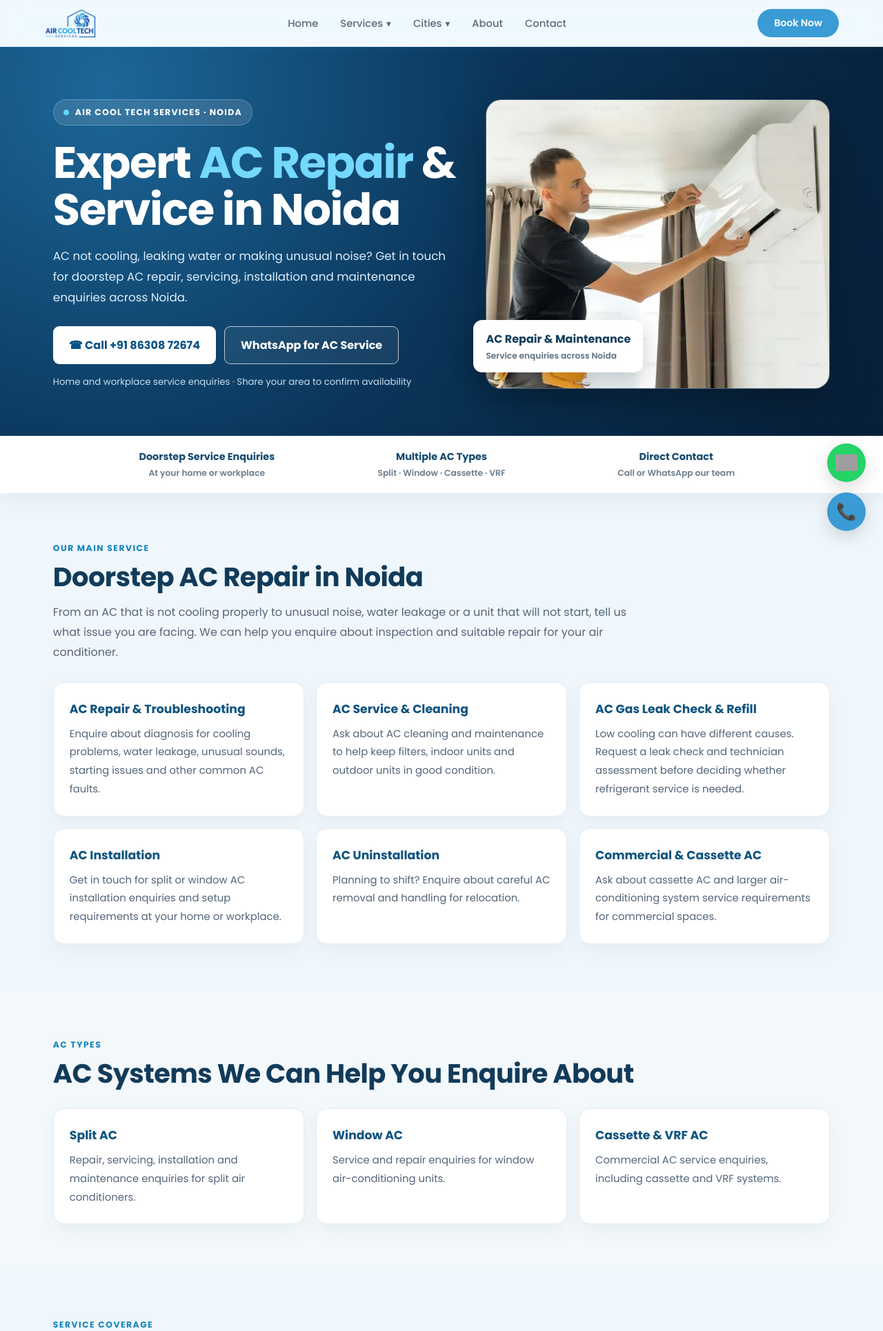
After one commit to AircoolTechServices/AirCoolTechServices, a Flask app: page /noida in a window 1280 px wide. The commit adds this page. Shown: the top 1930 px of the page at 69% size. Run offline with Flask 3, Linux system fonts and the light colour scheme; grey boxes are pictures that could not be loaded.

Commit message:
Add Noida AC repair SEO landing page
* Add dedicated Noida AC service landing page

* Add Noida route and sitemap entry

* Link Noida city section to its SEO landing page

* Link Noida in the site navigation

* Link Noida in the site footer

```diff
--- a/app.py
+++ b/app.py
@@ -22,6 +22,11 @@ def cities():
 @app.route('/bangalore')
 def bangalore():
     return render_template('pages/bangalore.html')
+
+
+@app.route('/noida')
+def noida():
+    return render_template('pages/noida.html')
 
 
 @app.route('/about')
@@ -85,7 +90,7 @@ def sitemap_xml():
         '/', '/services', '/cities', '/bangalore', '/about',
         '/ac-repair', '/cassette-ac', '/vrf-ac', '/fridge-repair',
         '/washing-machine', '/geyser-repair', '/contact',
-        '/privacy-policy'
+        '/privacy-policy', '/noida'
     ]
     urls = ''.join(
         f'<url><loc>https://www.aircooltechservices.com{path}</loc></url>'
--- a/templates/pages/cities.html
+++ b/templates/pages/cities.html
@@ -268,7 +268,7 @@
         <span class="city-tag">Available Now</span>
       </div>
     </a>
-    <a href="#Noida" class="city-card">
+    <a href="{{ url_for('noida') }}" class="city-card">
       <img src="https://images.unsplash.com/photo-1477587458883-47145ed94245?w=600&auto=format&fit=crop" alt="Noida" />
       <div class="city-overlay"></div>
       <div class="city-info">
@@ -372,6 +372,7 @@
     <div class="city-block-header">
       <div class="city-title-box">
         <h2>Premium Care in <span>Noida</span></h2>
+        <p><a href="{{ url_for('noida') }}" style="color: var(--blue); font-weight: 800;">Explore AC Repair in Noida →</a></p>
         <p>The Delhi NCR's most trusted technicians for all home appliances.</p>
       </div>
       <div class="city-cta-footer" style="margin-top: 0;">
--- /dev/null
+++ b/templates/pages/noida.html
@@ -0,0 +1,178 @@
+{% extends 'base.html' %}
+
+{% block title %}AC Repair in Noida | AC Service & Installation – Air Cool Tech{% endblock %}
+{% block meta_description %}<meta name="description" content="Need AC repair in Noida? Air Cool Tech Services provides doorstep AC repair, installation, uninstallation, cleaning and gas leak checks. Call or WhatsApp to enquire." />{% endblock %}
+{% block canonical_url %}<link rel="canonical" href="https://www.aircooltechservices.com/noida" />{% endblock %}
+
+{% block extra_css %}
+<style>
+.bng-hero{position:relative;overflow:hidden;background:radial-gradient(circle at 12% 10%,#1c6799 0,#0a3458 48%,#071f38 100%);color:#fff;padding:76px 6% 68px}
+.bng-hero-inner,.bng-section-inner{max-width:1160px;margin:auto}
+.bng-hero-layout{display:grid;grid-template-columns:1.08fr .92fr;align-items:center;gap:42px}
+.bng-eyebrow{display:inline-flex;align-items:center;gap:9px;background:rgba(255,255,255,.12);border:1px solid rgba(255,255,255,.22);padding:9px 14px;border-radius:30px;font-size:.78rem;letter-spacing:1.2px;font-weight:800}
+.bng-eyebrow:before{content:"";width:8px;height:8px;background:#63d7ff;border-radius:50%}
+.bng-hero h1{font-size:clamp(2.35rem,5vw,4.1rem);line-height:1.06;letter-spacing:-1.5px;margin:20px 0 18px;font-weight:900;max-width:690px}
+.bng-hero h1 span{color:#74d8ff}.bng-hero-copy{max-width:610px;margin:0 0 26px;line-height:1.8;font-size:1.05rem;color:#dceefa}
+.bng-actions{display:flex;gap:12px;flex-wrap:wrap}.bng-btn{display:inline-flex;align-items:center;justify-content:center;gap:9px;padding:14px 23px;border-radius:9px;text-decoration:none;font-weight:850;transition:transform .2s,box-shadow .2s}.bng-btn:hover{transform:translateY(-2px);box-shadow:0 10px 24px rgba(0,0,0,.16)}
+.bng-btn-light{background:#fff;color:#075184}.bng-btn-outline{border:1px solid rgba(255,255,255,.7);color:#fff;background:rgba(255,255,255,.06)}
+.bng-hero-note{font-size:.83rem;color:#c5dfef;margin-top:16px}.bng-hero-visual{position:relative}
+.bng-hero-photo{width:100%;height:420px;object-fit:cover;display:block;border-radius:22px;border:1px solid rgba(255,255,255,.25);box-shadow:0 25px 65px rgba(0,0,0,.3)}
+.bng-photo-tag{position:absolute;left:-18px;bottom:24px;background:#fff;color:#123d5b;border-radius:13px;padding:15px 18px;box-shadow:0 12px 35px rgba(0,0,0,.2);font-weight:850}.bng-photo-tag small{display:block;font-size:.76rem;color:#5c7182;font-weight:600;margin-top:3px}
+.bng-proofbar{background:#fff;box-shadow:0 8px 30px rgba(18,59,90,.08);position:relative;z-index:2}.bng-proof-inner{max-width:1160px;margin:auto;padding:20px 6%;display:grid;grid-template-columns:repeat(3,1fr);gap:14px;text-align:center}.bng-proof-item{font-size:.9rem;font-weight:800;color:#164b70}.bng-proof-item span{display:block;color:#6c7e8e;font-size:.77rem;font-weight:600;margin-top:4px}
+.bng-section{padding:66px 6%}.bng-section.alt{background:#f3f8fb}.bng-kicker{text-transform:uppercase;letter-spacing:1.5px;color:#1385bd;font-weight:850;font-size:.77rem}.bng-section h2{font-size:clamp(1.7rem,3vw,2.45rem);line-height:1.15;margin:9px 0 15px;color:#123b5a;letter-spacing:-.6px}.bng-section p{line-height:1.8;color:#536579;max-width:850px}
+.bng-grid{display:grid;grid-template-columns:repeat(3,minmax(0,1fr));gap:17px;margin-top:28px}.bng-card{background:#fff;border:1px solid #e2edf4;border-radius:16px;padding:25px 23px;box-shadow:0 9px 26px rgba(15,65,95,.055);transition:transform .2s,box-shadow .2s}.bng-card:hover{transform:translateY(-4px);box-shadow:0 16px 34px rgba(15,65,95,.1)}.bng-card h3{color:#0c527f;margin:0 0 10px;font-size:1.08rem}.bng-card p{margin:0;font-size:.93rem}.bng-card-icon{width:43px;height:43px;border-radius:12px;background:#e9f6fc;display:grid;place-items:center;font-size:1.35rem;margin-bottom:16px}
+.bng-area-list{display:flex;flex-wrap:wrap;gap:10px;margin-top:22px}.bng-area{background:#e8f4fb;color:#15577e;border:1px solid #d7eaf5;border-radius:30px;padding:10px 16px;font-weight:750;font-size:.88rem}
+.bng-small-grid{display:grid;grid-template-columns:repeat(3,minmax(0,1fr));gap:14px;margin-top:22px}.bng-small-grid a{background:#fff;border:1px solid #e1ebf1;padding:18px;border-radius:12px;text-decoration:none;color:#14547a;font-weight:800}.bng-small-grid a:hover{border-color:#6ab8dd}
+.bng-faq details{background:#fff;border:1px solid #e0eaf0;border-radius:12px;padding:18px 20px;margin:12px 0}.bng-faq summary{font-weight:800;color:#174c70;cursor:pointer}.bng-faq details p{margin-bottom:0}
+.bng-final{background:linear-gradient(120deg,#0b4772,#092c4b);color:#fff;text-align:center;padding:58px 6%}.bng-final h2{color:#fff}.bng-final p{color:#e1f2fc;margin:0 auto 22px}
+.bng-sticky-cta{display:none}
+@media(max-width:820px){.bng-hero-layout{grid-template-columns:1fr;gap:28px}.bng-hero-photo{height:300px}.bng-photo-tag{left:12px}.bng-grid{grid-template-columns:repeat(2,minmax(0,1fr))}}
+@media(max-width:600px){.bng-hero{padding:48px 6% 42px}.bng-hero h1{font-size:2.35rem}.bng-hero-photo{height:235px}.bng-proof-inner{grid-template-columns:1fr;padding:18px 6%;gap:12px}.bng-proof-item{padding:5px 0}.bng-grid,.bng-small-grid{grid-template-columns:1fr}.bng-section{padding:48px 6%}.bng-sticky-cta{position:fixed;display:flex;z-index:9999;left:0;right:0;bottom:0;padding:10px 12px calc(10px + env(safe-area-inset-bottom));background:#fff;box-shadow:0 -5px 24px rgba(0,0,0,.14);gap:9px}.bng-sticky-cta a{flex:1;text-align:center;text-decoration:none;padding:13px 8px;border-radius:9px;font-weight:850;font-size:.9rem}.bng-sticky-call{background:#eaf4fa;color:#0a4d78}.bng-sticky-wa{background:#0b9c63;color:#fff}body{padding-bottom:68px}}
+</style>
+{% endblock %}
+
+{% block extra_js %}
+<script type="application/ld+json">
+{
+  "@context": "https://schema.org",
+  "@graph": [
+    {
+      "@type": "HVACBusiness",
+      "@id": "https://www.aircooltechservices.com/bangalore#business",
+      "name": "Air Cool Tech Services",
+      "url": "https://www.aircooltechservices.com/bangalore",
+      "telephone": "+91-86308-72674",
+      "areaServed": {
+        "@type": "City",
+        "name": "Noida"
+      },
+      "description": "AC repair, servicing, installation, uninstallation and maintenance enquiries across Noida."
+    },
+    {
+      "@type": "Service",
+      "@id": "https://www.aircooltechservices.com/bangalore#ac-service",
+      "name": "AC Repair and Service in Noida",
+      "serviceType": [
+        "Air conditioner repair",
+        "Air conditioner servicing",
+        "Air conditioner installation",
+        "Air conditioner uninstallation",
+        "AC cleaning and maintenance"
+      ],
+      "provider": {
+        "@id": "https://www.aircooltechservices.com/bangalore#business"
+      },
+      "areaServed": {
+        "@type": "City",
+        "name": "Noida"
+      }
+    }
+  ]
+}
+</script>
+{% endblock %}
+
+{% block content %}
+<main>
+<section class="bng-hero">
+  <div class="bng-hero-inner bng-hero-layout">
+    <div>
+      <div class="bng-eyebrow">AIR COOL TECH SERVICES · NOIDA</div>
+      <h1>Expert <span>AC Repair</span> &amp; Service in Noida</h1>
+      <p class="bng-hero-copy">AC not cooling, leaking water or making unusual noise? Get in touch for doorstep AC repair, servicing, installation and maintenance enquiries across Noida.</p>
+      <div class="bng-actions">
+        <a class="bng-btn bng-btn-light" href="tel:+918630872674">☎ Call +91 86308 72674</a>
+        <a class="bng-btn bng-btn-outline" href="https://wa.me/918630872674?text=Hello%2C%20I%20need%20AC%20service%20in%20Noida." target="_blank" rel="noopener">WhatsApp for AC Service</a>
+      </div>
+      <div class="bng-hero-note">Home and workplace service enquiries · Share your area to confirm availability</div>
+    </div>
+    <div class="bng-hero-visual">
+      <img class="bng-hero-photo" src="{{ url_for('static', filename='images/ac_repair.webp') }}" alt="Air conditioner repair and servicing by Air Cool Tech Services in Noida" fetchpriority="high" />
+      <div class="bng-photo-tag">AC Repair &amp; Maintenance<small>Service enquiries across Noida</small></div>
+    </div>
+  </div>
+</section>
+<div class="bng-proofbar">
+  <div class="bng-proof-inner">
+    <div class="bng-proof-item">Doorstep Service Enquiries<span>At your home or workplace</span></div>
+    <div class="bng-proof-item">Multiple AC Types<span>Split · Window · Cassette · VRF</span></div>
+    <div class="bng-proof-item">Direct Contact<span>Call or WhatsApp our team</span></div>
+  </div>
+</div>
+
+<section class="bng-section">
+  <div class="bng-section-inner">
+    <span class="bng-kicker">Our main service</span>
+    <h2>Doorstep AC Repair in Noida</h2>
+    <p>From an AC that is not cooling properly to unusual noise, water leakage or a unit that will not start, tell us what issue you are facing. We can help you enquire about inspection and suitable repair for your air conditioner.</p>
+    <div class="bng-grid">
+      <article class="bng-card"><h3>AC Repair &amp; Troubleshooting</h3><p>Enquire about diagnosis for cooling problems, water leakage, unusual sounds, starting issues and other common AC faults.</p></article>
+      <article class="bng-card"><h3>AC Service &amp; Cleaning</h3><p>Ask about AC cleaning and maintenance to help keep filters, indoor units and outdoor units in good condition.</p></article>
+      <article class="bng-card"><h3>AC Gas Leak Check &amp; Refill</h3><p>Low cooling can have different causes. Request a leak check and technician assessment before deciding whether refrigerant service is needed.</p></article>
+      <article class="bng-card"><h3>AC Installation</h3><p>Get in touch for split or window AC installation enquiries and setup requirements at your home or workplace.</p></article>
+      <article class="bng-card"><h3>AC Uninstallation</h3><p>Planning to shift? Enquire about careful AC removal and handling for relocation.</p></article>
+      <article class="bng-card"><h3>Commercial &amp; Cassette AC</h3><p>Ask about cassette AC and larger air-conditioning system service requirements for commercial spaces.</p></article>
+    </div>
+  </div>
+</section>
+
+<section class="bng-section alt">
+  <div class="bng-section-inner">
+    <span class="bng-kicker">AC types</span>
+    <h2>AC Systems We Can Help You Enquire About</h2>
+    <div class="bng-grid">
+      <article class="bng-card"><h3>Split AC</h3><p>Repair, servicing, installation and maintenance enquiries for split air conditioners.</p></article>
+      <article class="bng-card"><h3>Window AC</h3><p>Service and repair enquiries for window air-conditioning units.</p></article>
+      <article class="bng-card"><h3>Cassette &amp; VRF AC</h3><p>Commercial AC service enquiries, including cassette and VRF systems.</p></article>
+    </div>
+  </div>
+</section>
+
+<section class="bng-section">
+  <div class="bng-section-inner">
+    <span class="bng-kicker">Service coverage</span>
+    <h2>AC Service Areas Across Noida</h2>
+    <p>Our existing Noida service-area list includes the following sectors. Contact us to confirm technician availability for your exact address.</p>
+    <div class="bng-area-list">
+      <span class="bng-area">Sector 50</span><span class="bng-area">Sector 74</span><span class="bng-area">Sector 75</span><span class="bng-area">Sector 76</span><span class="bng-area">Sector 77</span><span class="bng-area">Sector 78</span><span class="bng-area">Sector 79</span><span class="bng-area">Sector 93A</span><span class="bng-area">Sector 100</span><span class="bng-area">Sector 104</span><span class="bng-area">Sector 107</span><span class="bng-area">Sector 110</span><span class="bng-area">Sector 118</span><span class="bng-area">Sector 119</span><span class="bng-area">Sector 120</span><span class="bng-area">Sector 121</span><span class="bng-area">Sector 137</span><span class="bng-area">Sector 143</span><span class="bng-area">Sector 150</span>
+    </div>
+  </div>
+</section>
+
+<section class="bng-section alt">
+  <div class="bng-section-inner">
+    <span class="bng-kicker">Other home appliance services</span>
+    <h2>More Repair Services in Noida</h2>
+    <p>AC service is our main focus on this page. You can also visit our other appliance service pages.</p>
+    <div class="bng-small-grid">
+      <a href="{{ url_for('fridge_repair') }}">Refrigerator / Fridge Repair</a>
+      <a href="{{ url_for('washing_machine') }}">Washing Machine Repair</a>
+      <a href="{{ url_for('geyser_repair') }}">Geyser Repair &amp; Service</a>
+    </div>
+  </div>
+</section>
+
+<section class="bng-section bng-faq">
+  <div class="bng-section-inner">
+    <span class="bng-kicker">FAQs</span>
+    <h2>AC Repair in Noida – Frequently Asked Questions</h2>
+    <details><summary>Do you provide doorstep AC repair in Noida?</summary><p>Technicians visit customers at their locations. Contact us with your area and issue so availability for your address can be confirmed.</p></details>
+    <details><summary>Can I enquire about AC installation and uninstallation?</summary><p>Yes. Call or WhatsApp Air Cool Tech Services to discuss your split or window AC installation or uninstallation requirement.</p></details>
+    <details><summary>Do you check AC gas leakage?</summary><p>You can request a technician assessment for low-cooling or suspected refrigerant leakage. The cause should be checked before deciding on a gas refill.</p></details>
+    <details><summary>Which Noida areas do you cover?</summary><p>The listed areas include Noida Sectors 50, 74, 75, 76, 77, 78, 79, 93A, 100, 104, 107, 110, 118, 119, 120, 121, 137, 143 and 150. Please confirm availability for your exact location.</p></details>
+  </div>
+</section>
+
+<section class="bng-final">
+  <div class="bng-section-inner">
+    <h2>Need AC Repair in Noida?</h2>
+    <p>Call or WhatsApp Air Cool Tech Services and share your AC issue and location.</p>
+    <div class="bng-actions">
+      <a class="bng-btn bng-btn-light" href="tel:+918630872674">Call Now</a>
+      <a class="bng-btn bng-btn-outline" href="https://wa.me/918630872674?text=Hello%2C%20I%20need%20AC%20repair%20in%20Noida." target="_blank" rel="noopener">WhatsApp Now</a>
+    </div>
+  </div>
+</section>
+</main>
+<div class="bng-sticky-cta"><a class="bng-sticky-call" href="tel:+918630872674">☎ Call Now</a><a class="bng-sticky-wa" href="https://wa.me/918630872674?text=Hello%2C%20I%20need%20AC%20repair%20in%20Noida." target="_blank" rel="noopener">WhatsApp</a></div>
+{% endblock %}
--- a/templates/partials/footer.html
+++ b/templates/partials/footer.html
@@ -21,7 +21,7 @@
       <h4>Cities</h4>
       <ul>
         <li><a href="{{ url_for('bangalore') }}">Bangalore</a></li>
-        <li><a href="{{ url_for('cities') }}">Noida</a></li>
+        <li><a href="{{ url_for('noida') }}">Noida</a></li>
         <li><a href="{{ url_for('cities') }}">Rudrapur</a></li>
       </ul>
     </div>
--- a/templates/partials/navbar.html
+++ b/templates/partials/navbar.html
@@ -68,7 +68,7 @@
             <span class="dropdown-tag">Silicon Valley</span>
           </div>
         </a>
-        <a href="{{ url_for('cities') }}#Noida" class="dropdown-item">
+        <a href="{{ url_for('noida') }}" class="dropdown-item">
           <img src="https://images.unsplash.com/photo-1477587458883-47145ed94245?w=600&auto=format&fit=crop" class="dropdown-img" />
           <div class="dropdown-info">
             <span class="dropdown-name">Noida</span>
```
